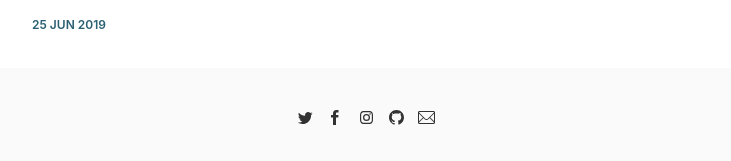
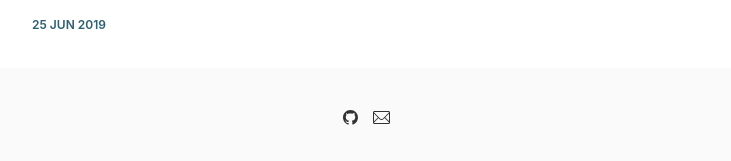
Before and after one commit to sap1enza/sap1enza.github.io, a Jekyll site: the page built from index.html, in a window 1280 px wide. Shown: the part 1641-1802 px from the top of the page, without its empty margins (274-1005 px from the left). Built offline with Jekyll 4.4.1, drawn with Linux system fonts in a browser that asks for light colours; the list of posts is cut into pages by our own code.

Commit message:
adjust dependencies

```diff
--- a/Gemfile
+++ b/Gemfile
@@ -1,6 +1,6 @@
 source 'https://rubygems.org'
 
-gem 'bundler'
+gem 'bundler', '~> 2.4'
 gem 'jekyll', '~> 4.0'
 gem 'jekyll-paginate'
 gem 'jekyll-tagging'
--- a/_includes/app.scss
+++ b/_includes/app.scss
@@ -3,32 +3,32 @@
 // *------------------------------------*/
 
 // TOOLS
-@import 'tools/_all';
+@use 'tools/_all' as tools;
 
 
 // SETTINGS
-@import 'settings/_all';
+@use 'settings/_all' as settings;
 
 
 // GENERIC
-@import 'generic/_all';
+@use 'generic/_all' as generic;
 
 
 // VENDOR
-@import 'vendor/_all';
+@use 'vendor/_all' as vendor;
 
 
 // ELEMENTS
-@import 'elements/_all';
+@use 'elements/_all' as elements;
 
 
 // OBJECTS
-@import 'objects/_all';
+@use 'objects/_all' as objects;
 
 
 // Components
-@import 'components/_all';
+@use 'components/_all' as components;
 
 
 // TRUMPS
-@import 'trumps/_all';
+@use 'trumps/_all' as trumps;
--- a/_includes/footer.html
+++ b/_includes/footer.html
@@ -3,31 +3,41 @@
     <div class='o-grid__col o-grid__col--full'>
 
       <ul class='o-plain-list c-social-nav u-text-center'>
+        {% if site.twitter %}
         <li class='c-social-nav__item'>
           <a href='{{ site.twitter }}' target='_blank'>
             <span class='c-social-nav__icon' data-icon='ei-sc-twitter' data-size='s'></span>
           </a>
         </li>
+        {% endif %}
+        {% if site.facebook %}
         <li class='c-social-nav__item'>
           <a href='{{ site.facebook }}' target='_blank'>
             <span class='c-social-nav__icon' data-icon='ei-sc-facebook' data-size='s'></span>
           </a>
         </li>
+        {% endif %}
+        {% if site.instagram %}
         <li class='c-social-nav__item'>
           <a href='{{ site.instagram }}' target='_blank'>
             <span class='c-social-nav__icon' data-icon='ei-sc-instagram' data-size='s'></span>
           </a>
         </li>
+        {% endif %}
+        {% if site.github %}
         <li class='c-social-nav__item'>
           <a href='{{ site.github }}' target='_blank'>
             <span class='c-social-nav__icon' data-icon='ei-sc-github' data-size='s'></span>
           </a>
         </li>
+        {% endif %}
+        {% if site.email %}
         <li class='c-social-nav__item'>
           <a href='mailto:{{ site.email }}' target='_blank'>
             <span class='c-social-nav__icon' data-icon='ei-envelope' data-size='s'></span>
           </a>
         </li>
+        {% endif %}
       </ul>
 
     </div>
```
Also changed, not shown: Gemfile.lock, 12 other files.
